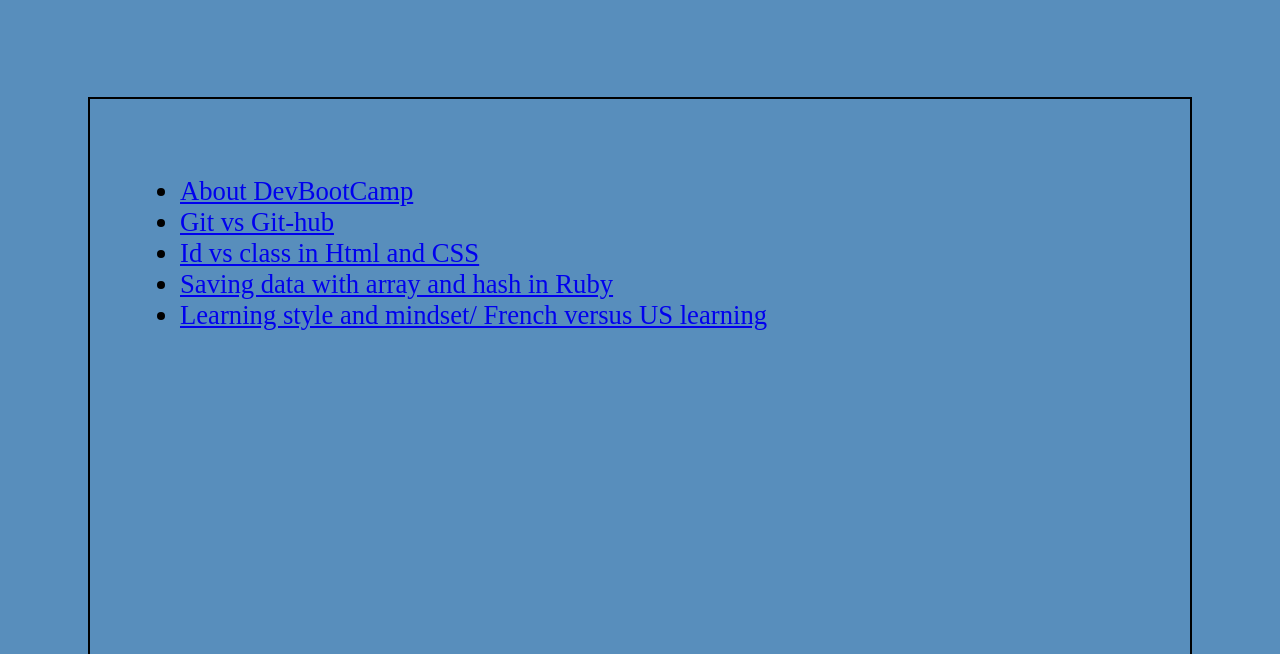
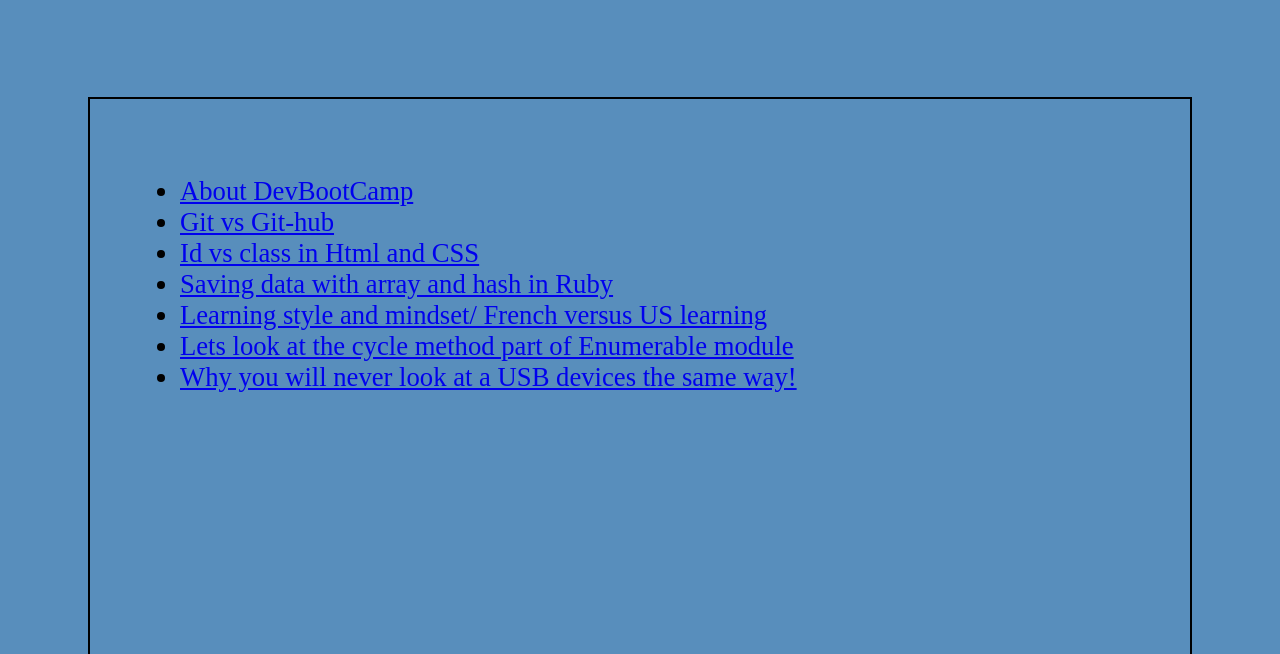
Before and after one commit to willot/willot.github.io, a plain HTML site: page blog.html in a window 1280 px wide. Shown: the part 146-800 px from the top of the page. Drawn offline with Linux system fonts and the light colour scheme.

Commit message:
add post to website

```diff
--- a/blog.html
+++ b/blog.html
@@ -27,6 +27,12 @@
         <li>
           <a href="blog/c3_thinking-style.html"> Learning style and mindset/ French versus US learning</a>
         </li>
+        <li>
+          <a href="blog/t4-enumerable-methods.html">Lets look at the cycle method part of Enumerable module</a>
+        </li>
+        <li>
+          <a href="blog/c4-tech-issues.html"> Why you will never look at a USB devices the same way!</a>
+        </li>
   		</ul>
   	</div>
 
```
Also changed, not shown: blog/c4-tech-issues.html (+1 -1 lines).
